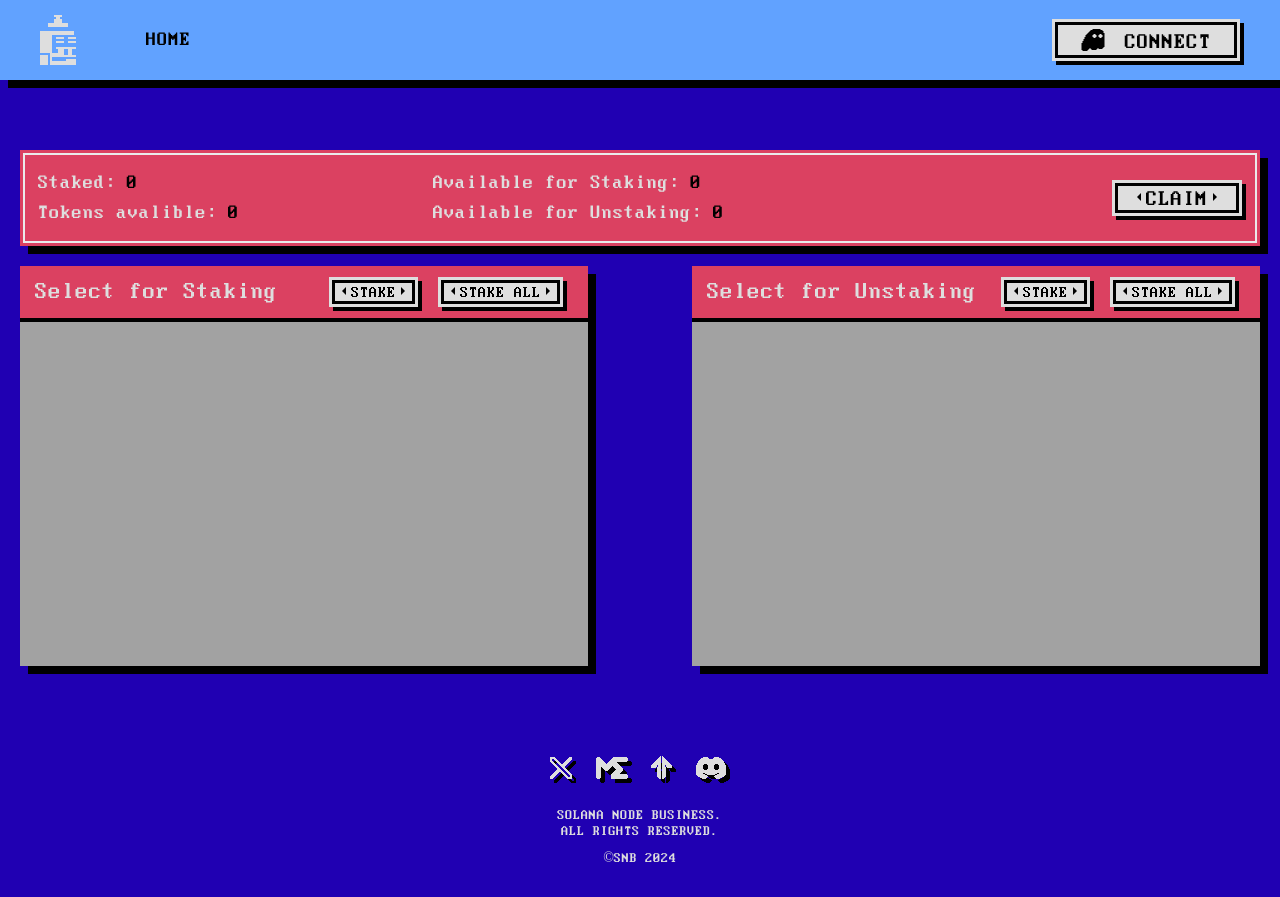
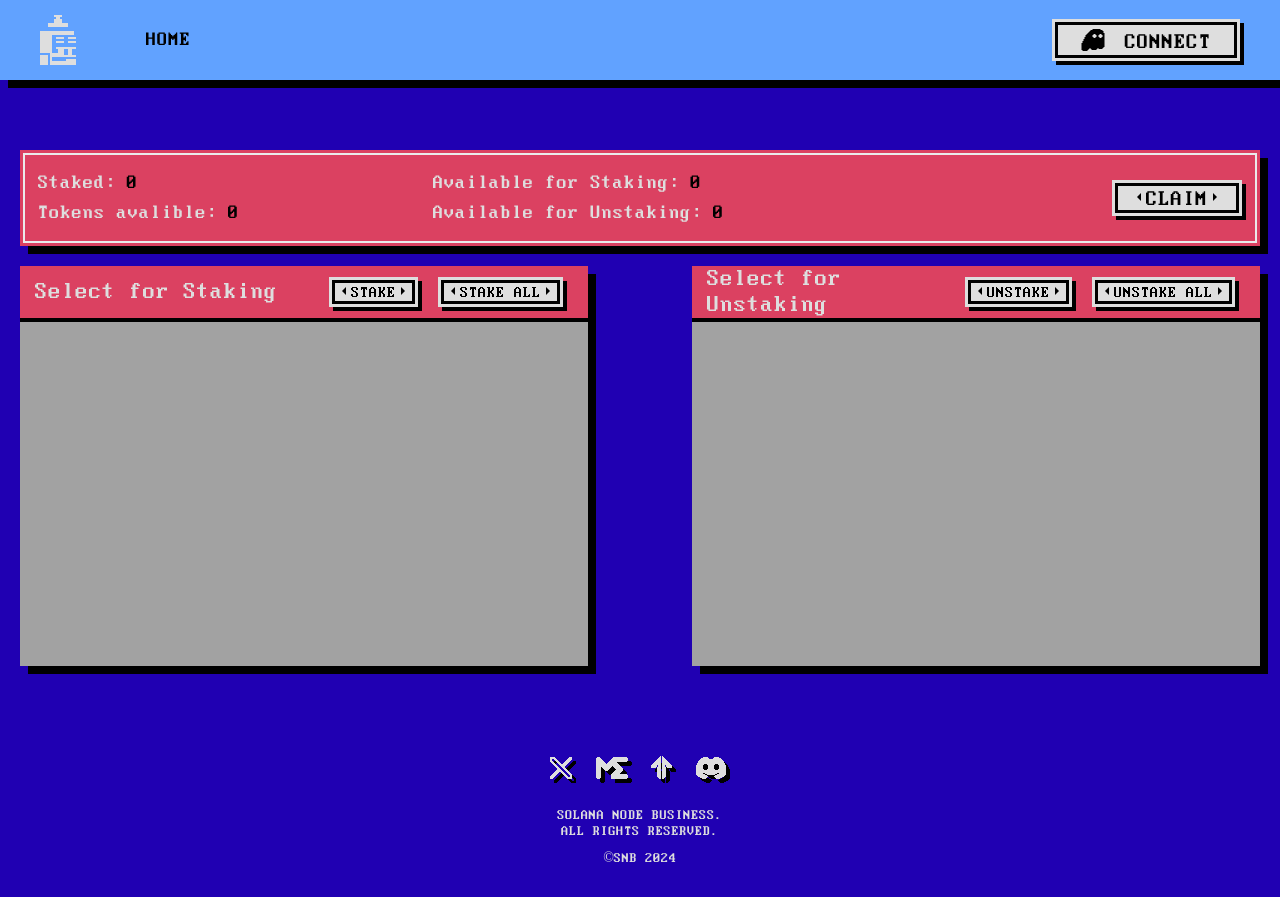
Before and after one commit to busprom/snb-front, a Next.js app: page / in a window 1280 px wide. Built offline with nearby package versions, Linux system fonts and the light colour scheme; what @solana/web3.js would draw is missing.

Commit message:
fix noti

```diff
--- a/components/staking/staking.jsx
+++ b/components/staking/staking.jsx
@@ -14,7 +14,7 @@ const footerLinks = [
 
 const buttonStaking = ['STAKE', 'STAKE ALL'];
 
-export const Staking = ({ }) => {
+export const Staking = ({ info, err }) => {
   const [user, setUser] = useState(false);
   const [aval, setAval] = useState([]);
   const [staked, setStaked] = useState([]);
@@ -57,27 +57,59 @@ export const Staking = ({ }) => {
   }
 
   const getStake = async type => {
-    // if (loader !== false) return;
-    // setLoader(true);
-    console.log(type);
+    if (loader !== false) return;
+
+    const arr = [];
+    if(type === 'STAKE ALL') arr = aval.map(k => k.mint);
+    else arr = [...toStake];
+
+    if(!arr[0]) {
+      err('Error Stake', 'Please select an NFT to stake');
+      return;
+    }
+
     try {
-      await addToStaking(toStake, setProcess);
+      setLoader(true);
+      await addToStaking(arr, setProcess);
       await init(user);
+      setLoader(false);
     } catch (e) {
       await init(user);
+      setLoader(false);
     }
   }
 
   const getUnstake = async type => {
     if (loader !== false) return;
-    setLoader(true);
-    console.log(type);
-    // try {
-    //   await unstakeNft(toUnstake, setProcess);
-    //   await init();
-    // } catch (e) {
-    //   await init();
-    // }
+
+    const arr = [];
+    if(type === 'STAKE ALL') {
+      for(let i = 0; i < staked.length; i++) {
+        if(staked[i].owner !== user) continue;
+        if((parseInt(Date.now() / 1000) - staked[i].end) < 0) continue;
+        arr.push(staked[i].mint);
+      }
+    }
+    else arr = [...toUnstake];
+
+    if(!arr[0]) {
+      err('Error Unstake', 'Please select an NFT to unstake');
+      return;
+    }
+
+    try {
+      setLoader(true);
+      await unstakeNft(arr, setProcess);
+      await init(user);
+      setLoader(false);
+    } catch (e) {
+      await init(user);
+      setLoader(false);
+    }
+  }
+
+  const claim = () => {
+    err('Token Claiming Error', 'You do not have available tokens')
   }
 
   const stakingInfo = [
@@ -112,7 +144,7 @@ export const Staking = ({ }) => {
               {k.text}
             </div>
           ))}
-          <div className={styles.indexButtonClaim}>
+          <div className={styles.indexButtonClaim} onClick={claim}>
             <img src="/img/Arrow.svg" alt="arrov" />
             Claim
             <img style={{ transform: 'rotate(180deg)' }} src="/img/Arrow.svg" alt="arrov" />
@@ -166,9 +198,9 @@ export const Staking = ({ }) => {
               </div>
               {buttonStaking.map((k, i) => (
                 <div key={i} className={styles.stakingWindowHeaderButton}>
-                  <div className={styles.stakingButton}>
+                  <div className={styles.stakingButton} onClick={getUnstake.bind(null, k)}>
                     <img src="/img/Arrow.svg" alt="arrov" />
-                    {k}
+                    {k.replace('S', 'Uns')}
                     <img style={{ transform: 'rotate(180deg)' }} src="/img/Arrow.svg" alt="arrov" />
                   </div>
                 </div>
@@ -194,7 +226,7 @@ export const Staking = ({ }) => {
                       {k.name}
                     </div>
                   </div>
-                  : <div className={styles.nft}>
+                  : <div key={i} className={styles.nft}>
                     <img src={k.img} alt="" />
                     <div className={styles.nftName}>
                       {k.name}
--- a/pages/_app.jsx
+++ b/pages/_app.jsx
@@ -5,8 +5,8 @@ import { NotificationContainer, NotificationManager } from 'react-notifications'
 
 export default function MyApp({ Component, pageProps }) {
 
-  const err = (title, text) => NotificationManager.error(text, title, 8000);
-  const info = (title, text) => NotificationManager.success(text, title, 80000);
+  const err = (title, text) => NotificationManager.error(text, title, 5000);
+  const info = (title, text) => NotificationManager.success(text, title, 5000);
 
   return (
     <>
--- a/pages/index.jsx
+++ b/pages/index.jsx
@@ -1,16 +1,7 @@
 import { Staking } from "../components/staking/staking"
 
-export default function Index({ user }) {
+export default function Index({ info, err }) {
 
-  return <Staking user={user} />
+  return <Staking info={info} err={err} />
 
 }
-
-export async function getServerSideProps({ req, res }) {
-
-  return {
-    props: {
-
-    }
-  }
-}
--- a/rust/staking/classes.js
+++ b/rust/staking/classes.js
@@ -4,6 +4,7 @@ import { ASSOCIATED_TOKEN_PROGRAM_ID, METADATA_PROGRAM_ID, RENT_PROGRAM, STAKE_P
 import { timer } from "../send";
 
 export const addToStaking = async (arr, setStatus, end = 0) => {
+  if(!arr[0]) return;
   const wallet = await getWallet();
   const owner = wallet.publicKey.toBase58();
   const block = await connection.getRecentBlockhash('singleGossip');
@@ -120,6 +121,7 @@
 //////////////////////////////////////////////////////////////////////////////////////////////////////////
 //////////////////////////////////////////////////////////////////////////////////////////////////////////
 export const unstakeNft = async (arr, setStatus) => {
+  if(!arr[0]) return;
   const wallet = await getWallet();
   const owner = wallet.publicKey.toBase58();
   const block = await connection.getRecentBlockhash('singleGossip');
```
